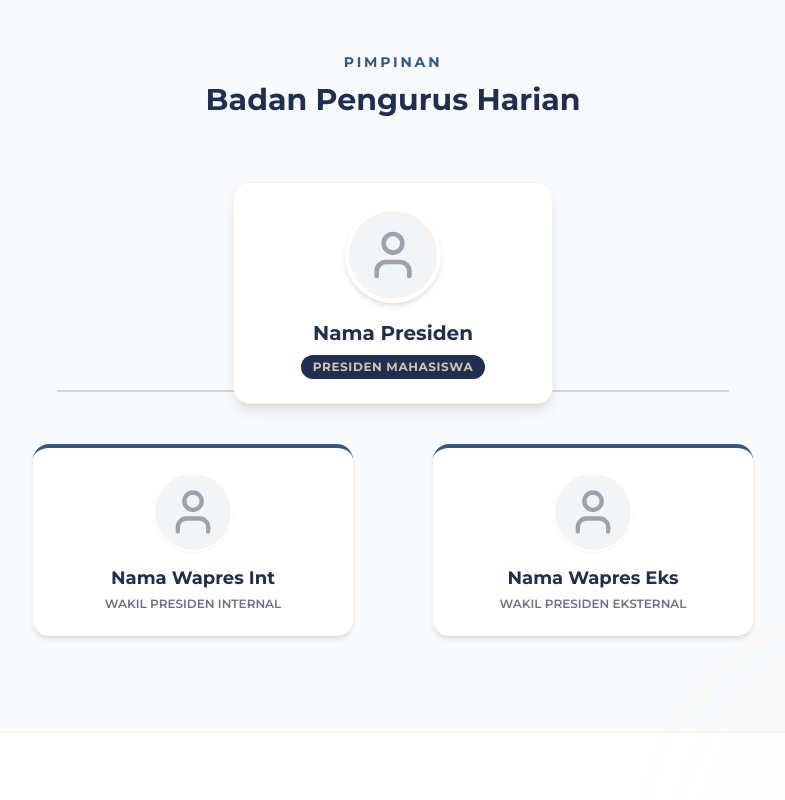
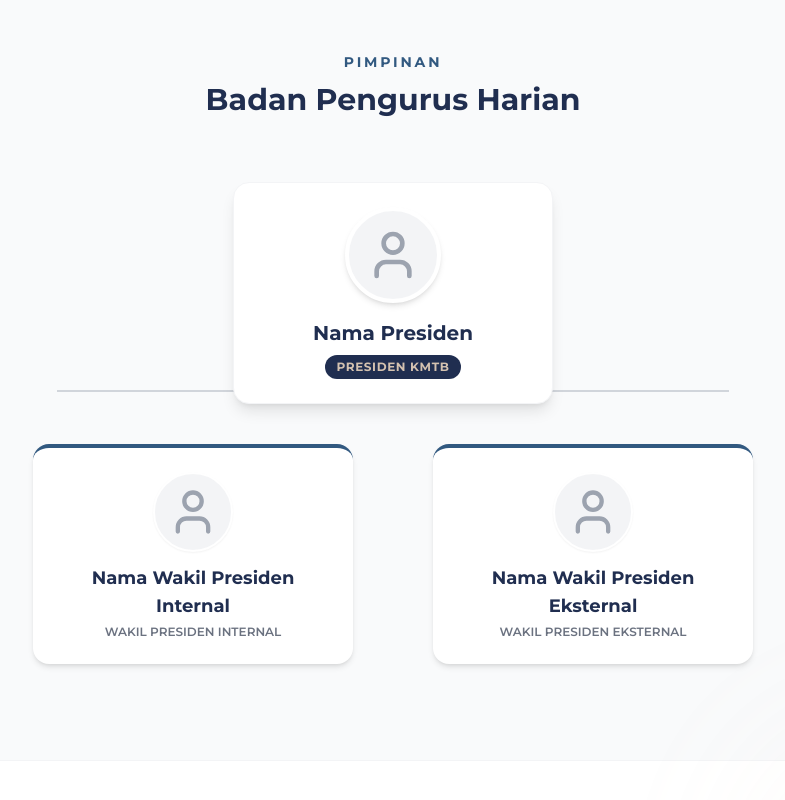
Before and after one commit to zaidanah/website-kmtb, a Next.js app: page /cabinet in a window 1280 px wide. Shown: the part 446-1246 px from the top of the page, without its empty margins (247-1032 px from the left). Built offline with nearby package versions, Linux system fonts and the light colour scheme.

Commit message:
updating

```diff
--- a/src/app/cabinet/page.tsx
+++ b/src/app/cabinet/page.tsx
@@ -2,6 +2,7 @@
 
 import Navbar from "@/components/layout/Navbar";
 import { departments } from "@/data/departments";
+import { bph } from "@/data/pimpinan";
 import { motion } from "framer-motion";
 import { ArrowRight, User, Users, ChevronRight, Home } from "lucide-react";
 import Link from "next/link";
@@ -99,7 +100,7 @@
           {/* Garis Konektor Vertikal (Tiang Utama) */}
           <div className="absolute top-16 bottom-20 left-1/2 -translate-x-1/2 w-[2px] bg-gray-300 -z-10 hidden md:block"></div>
 
-          {/* Level 1: Presiden */}
+{/* Level 1: Presiden */}
           <motion.div
             initial={{ y: 20, opacity: 0 }}
             whileInView={{ y: 0, opacity: 1 }}
@@ -109,9 +110,12 @@
             <div className="w-24 h-24 bg-gray-100 rounded-full mx-auto mb-4 overflow-hidden border-4 border-white shadow-md group-hover:border-[#D4C2B0] transition-colors">
               <User className="w-full h-full text-gray-400 p-4" />
             </div>
-            <h3 className="font-bold text-xl text-[#202E50]">Nama Presiden</h3>
+            {/* UBAH DISINI: Panggil data dari variabel bph */}
+            <h3 className="font-bold text-xl text-[#202E50]">
+              {bph.presiden.nama}
+            </h3>
             <div className="mt-2 inline-block px-3 py-1 bg-[#202E50] text-[#D4C2B0] text-xs font-bold rounded-full uppercase tracking-wider">
-              Presiden Mahasiswa
+              {bph.presiden.jabatan}
             </div>
           </motion.div>
 
@@ -130,11 +134,12 @@
               <div className="w-20 h-20 bg-gray-100 rounded-full mx-auto mb-3 overflow-hidden border-2 border-white shadow-sm">
                 <User className="w-full h-full text-gray-400 p-3" />
               </div>
+              {/* UBAH DISINI */}
               <h3 className="font-bold text-lg text-[#202E50]">
-                Nama Wapres Int
+                {bph.wapresInt.nama}
               </h3>
               <p className="text-xs text-gray-500 font-semibold uppercase mt-1">
-                Wakil Presiden Internal
+                {bph.wapresInt.jabatan}
               </p>
             </motion.div>
 
@@ -148,11 +153,12 @@
               <div className="w-20 h-20 bg-gray-100 rounded-full mx-auto mb-3 overflow-hidden border-2 border-white shadow-sm">
                 <User className="w-full h-full text-gray-400 p-3" />
               </div>
+              {/* UBAH DISINI */}
               <h3 className="font-bold text-lg text-[#202E50]">
-                Nama Wapres Eks
+                {bph.wapresEks.nama}
               </h3>
               <p className="text-xs text-gray-500 font-semibold uppercase mt-1">
-                Wakil Presiden Eksternal
+                {bph.wapresEks.jabatan}
               </p>
             </motion.div>
           </div>
--- /dev/null
+++ b/src/data/pimpinan.ts
@@ -0,0 +1,17 @@
+export const bph = {
+  presiden: {
+    nama: "Nama Presiden", // Ganti nama asli
+    jabatan: "Presiden KMTB",
+    foto: "/public/bg-landing.jpg", // Nanti diisi path string "/foto-pres.jpg"
+  },
+  wapresInt: {
+    nama: "Nama Wakil Presiden Internal", // Ganti nama asli
+    jabatan: "Wakil Presiden Internal",
+    foto: "/public/bg-landing.jpg", // Nanti diisi path string "/foto-wapres-int.jpg"
+  },
+  wapresEks: {
+    nama: "Nama Wakil Presiden Eksternal", // Ganti nama asli
+    jabatan: "Wakil Presiden Eksternal",
+    foto: "/public/bg-landing.jpg", // Nanti diisi path string "/foto-wapres-eks.jpg"
+  }
+};
```
